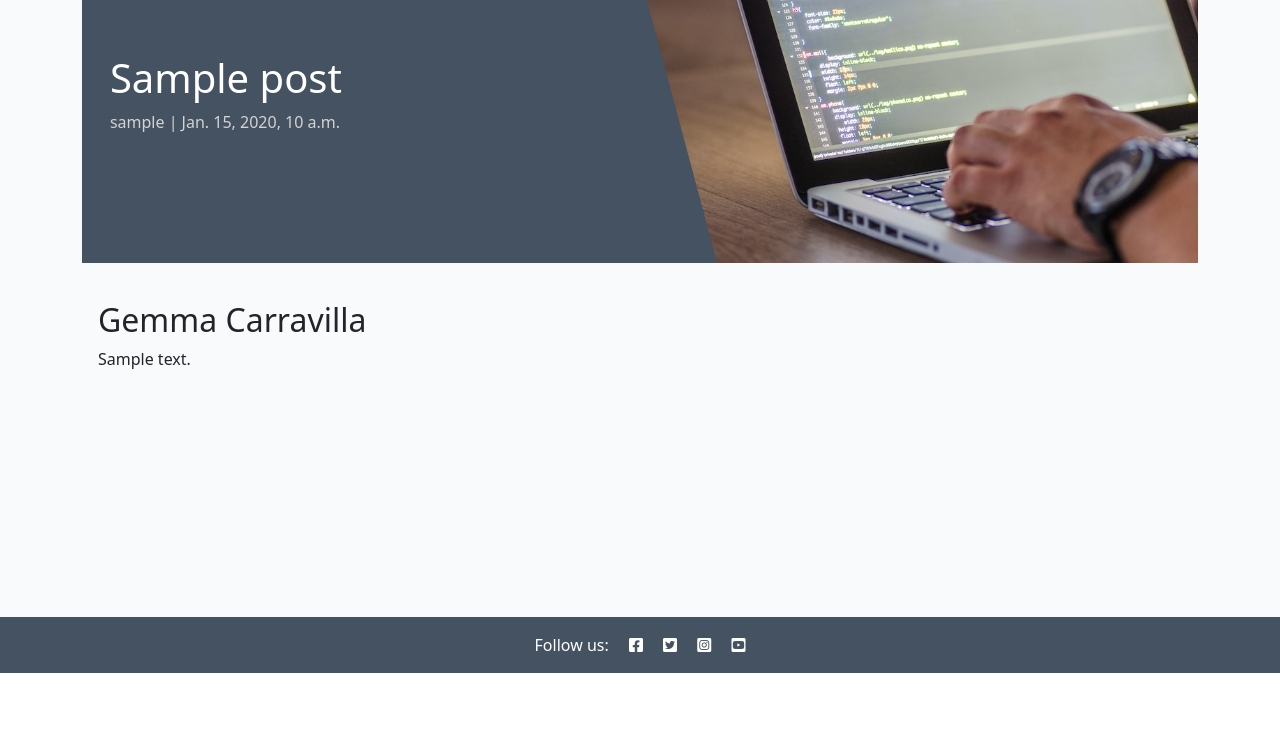
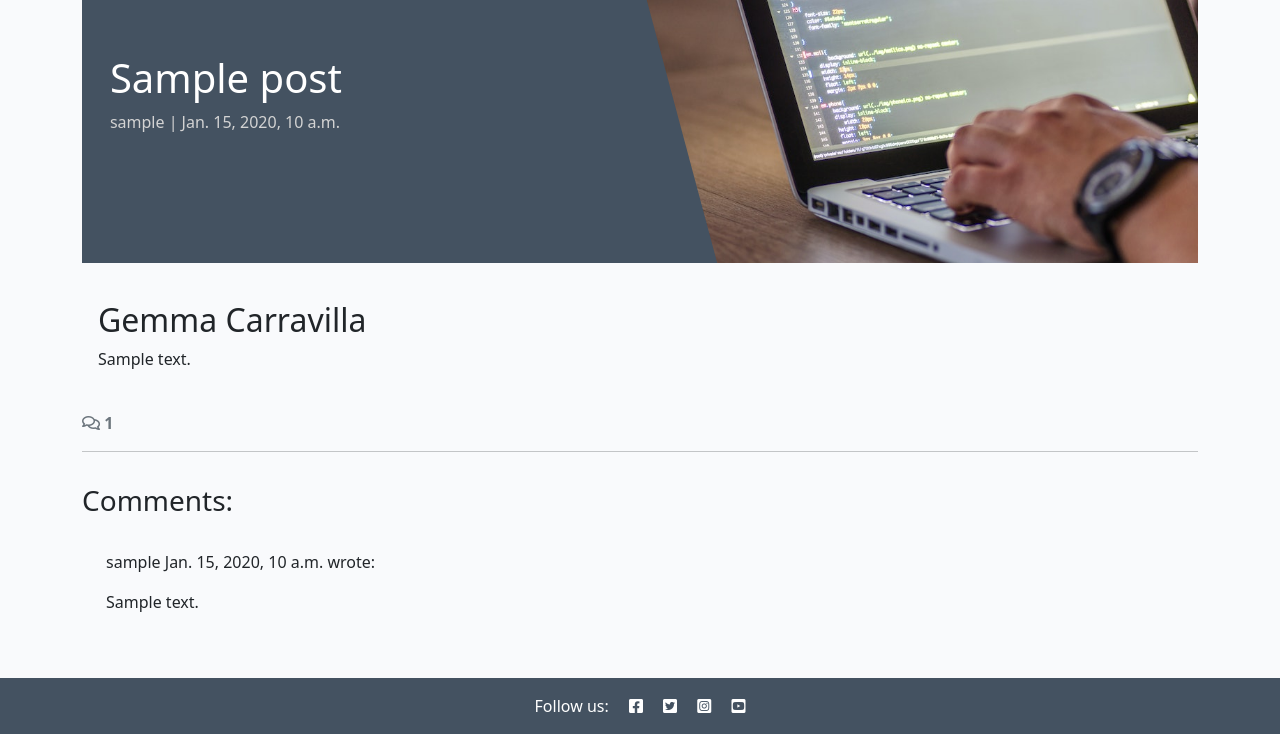
Before and after one commit to gcarravi/django-blog, a Django app: a page that uses blog/templates/blog/post_detail.html in a window 1280 px wide. Shown: the part 127-861 px from the top of the page. Before the commit the page ends 800 px from the top, so only its background shows below. Run offline with Django 4.2, Linux system fonts and the light colour scheme; tables that the repository leaves empty hold one stand-in row (values such as "Sample post").

Commit message:
displaying comments

```diff
--- a/blog/templates/blog/post_detail.html
+++ b/blog/templates/blog/post_detail.html
@@ -30,6 +30,46 @@
             </div>
         </div>
     </div>
+    <!-- Displaying count of comments -->
+    <div class="row">
+        <div class="col-12">
+            <strong class="text-secondary">
+                <i class="far fa-comments"></i> {{ comment_count }}
+            </strong>
+        </div>
+        <div class="col-12">
+            <hr>
+        </div>
+    </div>
+    <!-- Displaying Comments -->
+    <div class="row">
+        <div class="col-md-8 card mb-4  mt-3 ">
+            <h3>Comments:</h3>
+            <div class="card-body">
+                <!-- We want a for loop inside the empty control tags
+          to iterate through each comment in comments -->
+                {% for comment in comments %}
+                <div class="p-2 comments {% if not comment.approved and comment.author == user %} faded{% elif not comment.approved %} d-none{% endif %}">
+                    <p class="font-weight-bold">
+                        {{ comment.author }}
+                        <span class="font-weight-normal">
+                            {{ comment.created_on }}
+                        </span> wrote:
+                    </p>
+                    <div id="comment{{ comment.id }}">
+                        {{ comment.body | linebreaks }}
+                    </div>
+                    {% if not comment.approved and comment.author == user %}
+                    <p class="approval">
+                        This comment is awaiting approval
+                    </p>
+                    {% endif %}
+                </div>
+                <!-- Our for loop ends here -->
+                {% endfor %}
+            </div>
+        </div>
+    </div>
 </div>
 
 {% endblock content %}
--- a/blog/views.py
+++ b/blog/views.py
@@ -25,8 +25,10 @@ def post_detail(request, slug):
 
     queryset = Post.objects.filter(status=1)
     post = get_object_or_404(queryset, slug=slug)
+    comments = post.comments.all().order_by("-created_on")
+    comment_count = post.comments.filter(approved=True).count()
 
-    context = {"post": post, "coder": "Gemma Carravilla"}
+    context = {"post": post, "coder": "Gemma Carravilla", "comments": comments, "comment_count": comment_count,}
 
     return render(request, "blog/post_detail.html",  context,)
 
--- a/codestar/settings.py
+++ b/codestar/settings.py
@@ -28,7 +28,7 @@ TEMPLATES_DIR = os.path.join(BASE_DIR, 'templates')
 SECRET_KEY = 'django-insecure-+%rwfb45a87gi21b#ytjvhen#x(x9afr$6m0)8tfaq6a-a3of$'
 
 # SECURITY WARNING: don't run with debug turned on in production!
-DEBUG = False
+DEBUG = True
 
 ALLOWED_HOSTS = ['.herokuapp.com', '127.0.0.1']
 
```
